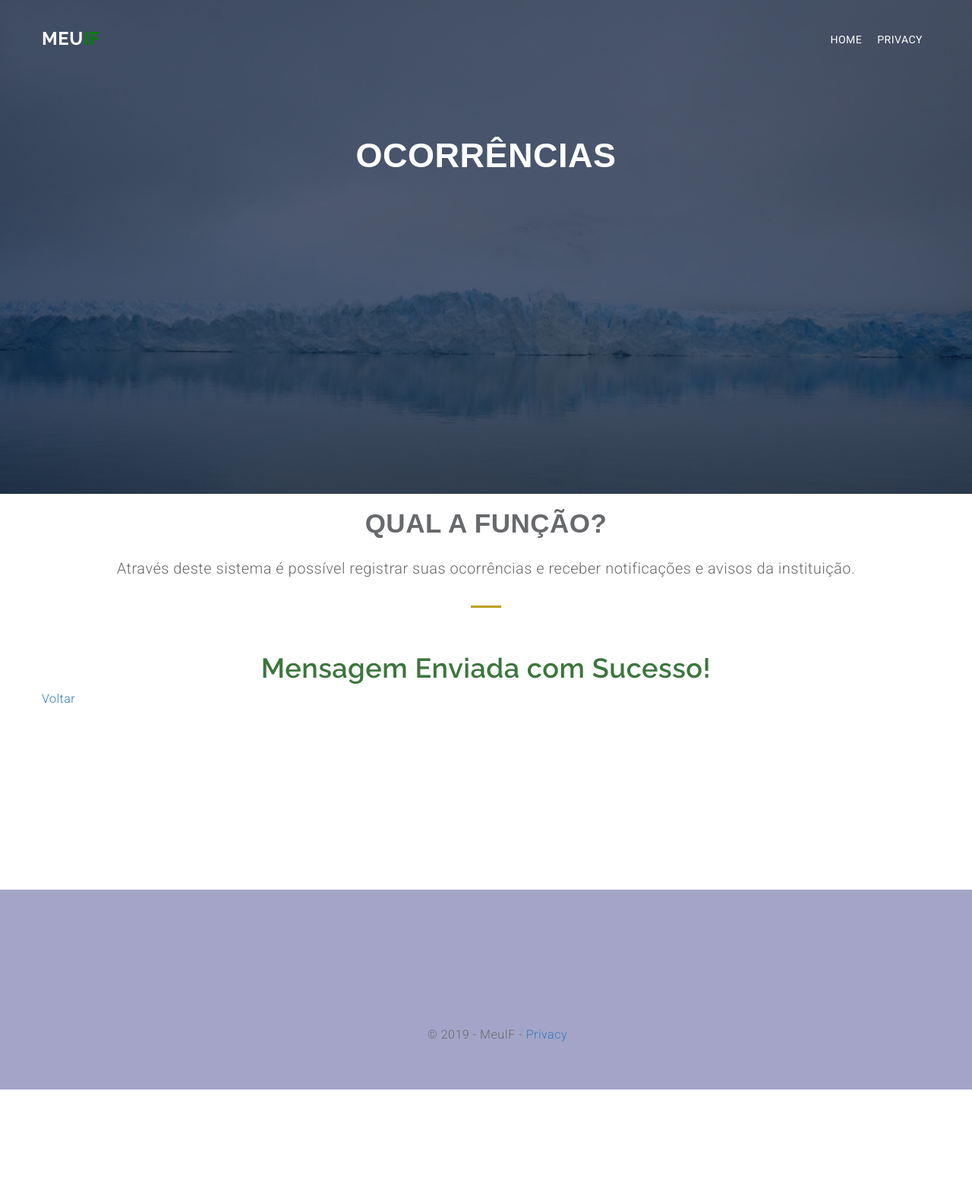
After one commit to amandarodriguesz/MeuIF, a PHP site: page /mandaOcorrencia.php in a window 1280 px wide. The commit adds this page. Shown: the whole page at 76% size. Run offline with PHP 8.4, Linux system fonts and the light colour scheme; data that the repository does not hold is empty.

Commit message:
ocorrencia

```diff
--- a/funcao.php
+++ b/funcao.php
@@ -53,7 +53,6 @@
     $conexao = obterConexao();
     $sql = "insert into questao (pergunta, opcao_a, opcao_b, opcao_c, resposta) values (?, ?, ?, ?, ?)";
     $sentenca = mysqli_prepare($conexao, $sql);
-
     mysqli_stmt_bind_param($sentenca, "sssss", $questao['pergunta'], $questao['opcao_a'], $questao['opcao_b'], $questao['opcao_c'], $questao['resposta']);
     mysqli_stmt_execute($sentenca);
     mysqli_close($conexao);
--- /dev/null
+++ b/mandaOcorrencia.php
@@ -0,0 +1,127 @@
+<?php
+    include ("funcao.php");
+    $ocorrencia=$_POST["ocorrencia"];
+
+    function SalvarDescricao($ocorrencia) {
+      $conexao = obterConexao();
+      $sql = "insert into ocorrencia (descricao) values {$ocorrencia})";
+      $sentenca = mysqli_prepare($conexao, $sql);
+      mysqli_stmt_bind_param($sentenca, "s", $ocorrencia);
+      mysqli_stmt_execute($sentenca);
+      mysqli_close($conexao);
+    }
+
+?>
+<!DOCTYPE html>
+<html lang="en">
+<head>
+    <meta charset="utf-8">
+    <meta name="viewport" content="width=device-width, initial-scale=1">
+    <title> MeuIF</title>
+    <link rel="stylesheet" type="text/css" href="https://fonts.googleapis.com/css?family=Roboto:400,300|Raleway:300,400,900,700italic,700,300,600">
+    <link rel="stylesheet" type="text/css" href="css/jquery.bxslider.css">
+    <link rel="stylesheet" type="text/css" href="css/font-awesome.min.css">
+    <link rel="stylesheet" type="text/css" href="css/bootstrap.min.css">
+    <link rel="stylesheet" type="text/css" href="css/animate.css">
+    <link rel="stylesheet" type="text/css" href="css/style.css">
+</head>
+<body>
+    <div class="loader"></div>
+    <div id="myDiv">
+        <!--HEADER-->
+        <div class="header">
+            <div class="bg-color">
+                <header id="main-header">
+                    <nav class="navbar navbar-default navbar-fixed-top">
+                        <div class="container">
+                            <div class="navbar-header">
+                                <button type="button" class="navbar-toggle" data-toggle="collapse" data-target="#myNavbar">
+                                    <span class="icon-bar"></span>
+                                    <span class="icon-bar"></span>
+                                    <span class="icon-bar"></span>
+                                </button>
+                                <a class="navbar-brand" href="#">Meu<span class="logo-dec">IF</span></a>
+                            </div>
+                            <div class="collapse navbar-collapse" id="myNavbar">
+                                <ul class="nav navbar-nav navbar-right">
+                                    <li class="nav-item">
+                                        <a class="nav-link ">Home</a>
+                                    </li>
+                                    <li class="nav-item">
+                                        <a class="nav-link">Privacy</a>
+                                    </li>
+                                </ul>
+                            </div>
+                        </div>
+                    </nav>
+                </header>
+                <div class="wrapper">
+                    <div class="container">
+                        <div class="row">
+                            <div class="banner-info text-center wow fadeIn delay-05s">
+                                <h2 class="bnr-sub-title">Ocorrências</h2>
+                                <div class="brn-btn">
+                                </div>
+                                <div class="overlay-detail">
+                                </div>
+                            </div>
+                        </div>
+                    </div>
+                    <div class="container">
+                        <partial name="_CookieConsentPartial" />
+                        <main role="main" class="pb-3">
+                        </main>
+                    </div>
+                </div>
+            </div>
+        </div
+        <section id="service" class="section-padding wow fadeInUp delay-05s">
+            <div class="container">
+                <div class="row">
+                    <div class="col-md-12 text-center">
+                        <h2 class="service-title pad-bt15">Qual a função?</h2>
+                        <p class="sub-title pad-bt15">Através deste sistema é possível registrar suas ocorrências e receber notificações e avisos da instituição. </p>
+                        <hr class="bottom-line">
+                    </div>
+                    <div class="col-md-12 col-sm-6 col-xs-12">
+                        <div class="service-item">
+                              <h1 class="text-center text-success">Mensagem Enviada com Sucesso!</h1>
+                        </div>
+                    </div>
+                    <a href="Ocorrencia.php">Voltar</a>
+                </div>
+            </div>
+        </section>
+        <section id="portfolio" class="section-padding wow fadeInUp delay-05s">
+        </section>
+        <section id="blog" class="section-padding wow fadeInUp delay-05s">
+        </section>
+        <section id="contact" class="section-padding wow fadeInUp delay-05s">
+            <div class="container">
+            </div>
+        </section>
+        <footer id="contact" class="section-padding wow fadeInUp">
+            <div class="container">
+                <div class="row text-center">
+                    <div class="col-md-6 col-sm-6 col-xs-12">
+                        <div class="contact-form">
+                            <div class="container">
+                                &copy; 2019 - MeuIF - <a >Privacy</a>
+                            </div>
+                        </div>
+                    </div>
+                </div>
+            </div>
+        </footer>
+        <!---->
+    </div>
+    <script src="js/jquery.min.js"></script>
+    <script src="js/jquery.easing.min.js"></script>
+    <script src="js/bootstrap.min.js"></script>
+    <script src="js/wow.js"></script>
+    <script src="js/jquery.bxslider.min.js"></script>
+    <script src="js/custom.js"></script>
+    <script src="contactform/contactform.js"></script>
+
+</body>
+</html>
```
Also changed, not shown: Ocorrencia.php (added, +209 -0 lines), login.php (+15 -4 lines).
